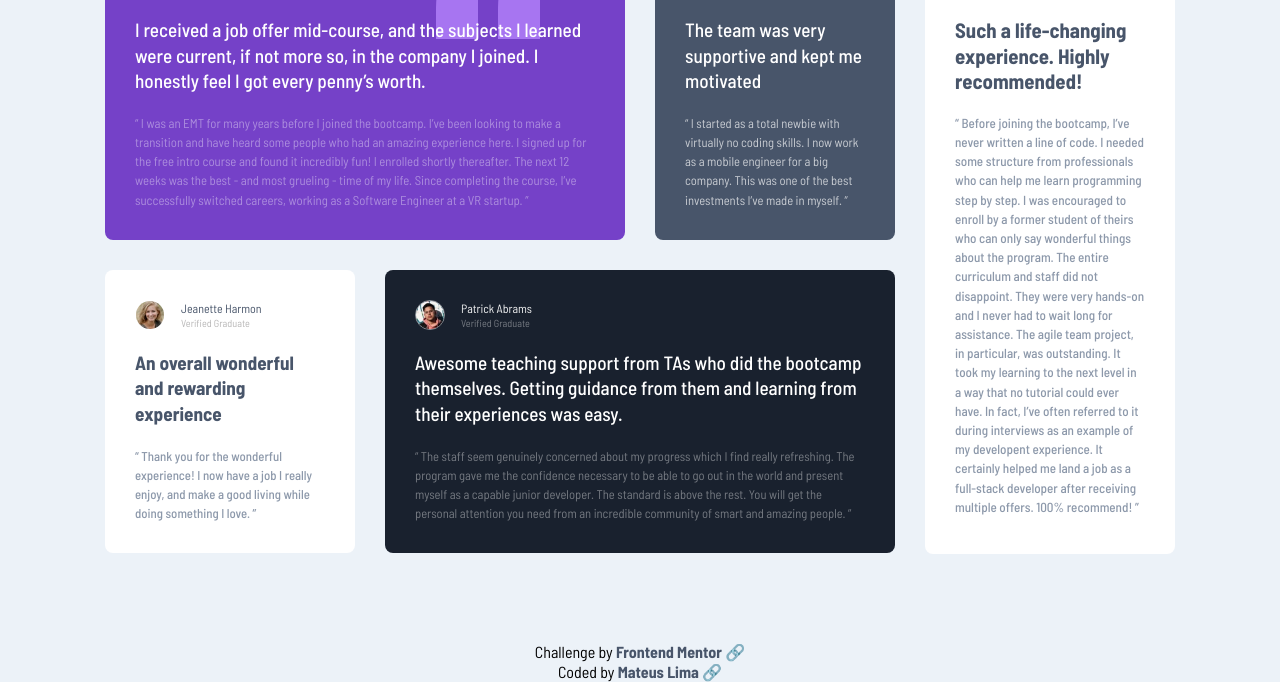
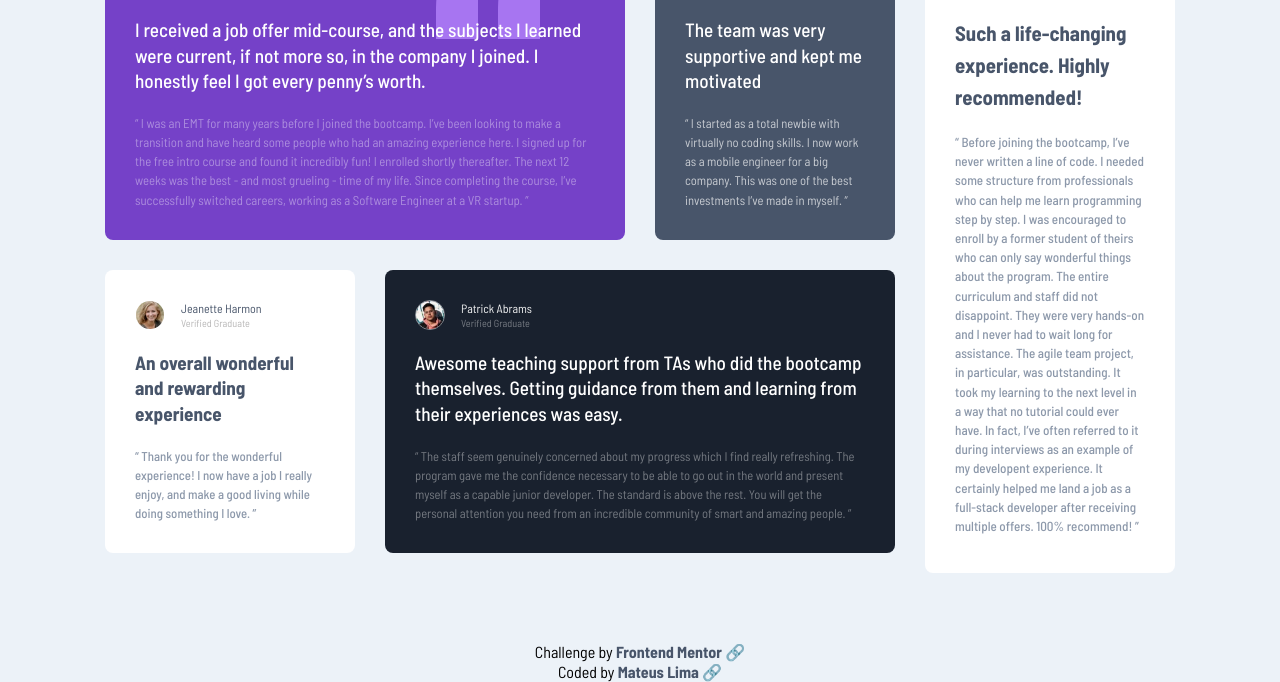
Before and after one commit to mts-ml/testimonials-grid-section, a website: page index.html in a window 1280 px wide. Shown: the part 118-800 px from the top of the page. Drawn offline with Linux system fonts and the light colour scheme.

Commit message:
Changes on <h1> size

```diff
--- a/styles/media-querie.scss
+++ b/styles/media-querie.scss
@@ -32,6 +32,13 @@ article {
    p.description {
       font-size: 1rem;
       line-height: 1.4rem;
+   }
+}
+
+article:nth-child(5) {
+   h1 {
+      font-size: 1.5rem;
+      line-height: 2rem;
    }
 }
 
--- a/styles/style.scss
+++ b/styles/style.scss
@@ -151,7 +151,7 @@ article:nth-child(5)  {
    h1 {
       color: var(--Very-dark-grayish-blue);
       font-weight: bold;
-      font-size: 1.17rem;
+      font-size: 1.1843rem;
    }
 
    p.description {
```
Also changed, not shown: styles/media-querie.css, styles/style.css, 1 other file.
